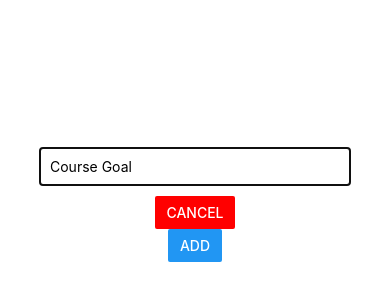
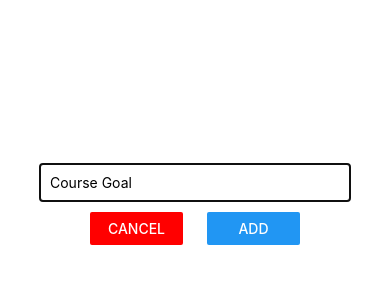
Before and after one commit to AJ-Mackay/RNtPG-Basics-Debug, a React Native app: screen / in a window 390 px wide. Shown: the part 218-518 px from the top of the page. Built offline with nearby package versions, Linux system fonts and the light colour scheme.

Commit message:
Finishing the Modal Styling

```diff
--- a/components/GoalInput.js
+++ b/components/GoalInput.js
@@ -22,8 +22,14 @@ const GoalInput = props => {
                 onChangeText={goalInputHandler}
                 value={enteredGoal}
                 />
-                <Button title=" CANCEL " color="red" onPress={props.onCancel} />
-                <Button title=" ADD " onPress={addGoalHandler} />
+                <View style={styles.buttonContainer}>
+                    <View style={styles.button}>
+                        <Button title="CANCEL" color="red" onPress={props.onCancel} />
+                    </View>
+                    <View style={styles.button}>
+                        <Button title="ADD" onPress={addGoalHandler} />
+                    </View>
+                </View>
             </View>
         </Modal>
     );
@@ -34,14 +40,22 @@ const styles = StyleSheet.create({
         flex: 1,
         justifyContent: 'center',
         alignItems: 'center'
-      },
-      input: {
+    },
+    input: {
         width: '80%',
         borderColor: 'black',
         borderWidth: 1,
         padding: 10,
         marginBottom: 10
-      }
+    },
+    buttonContainer: {
+        flexDirection: 'row',
+        justifyContent: 'space-around',
+        width: '60%'
+    },
+    button: {
+        width: '40%'
+    }
 });
 
 export default GoalInput;
```
